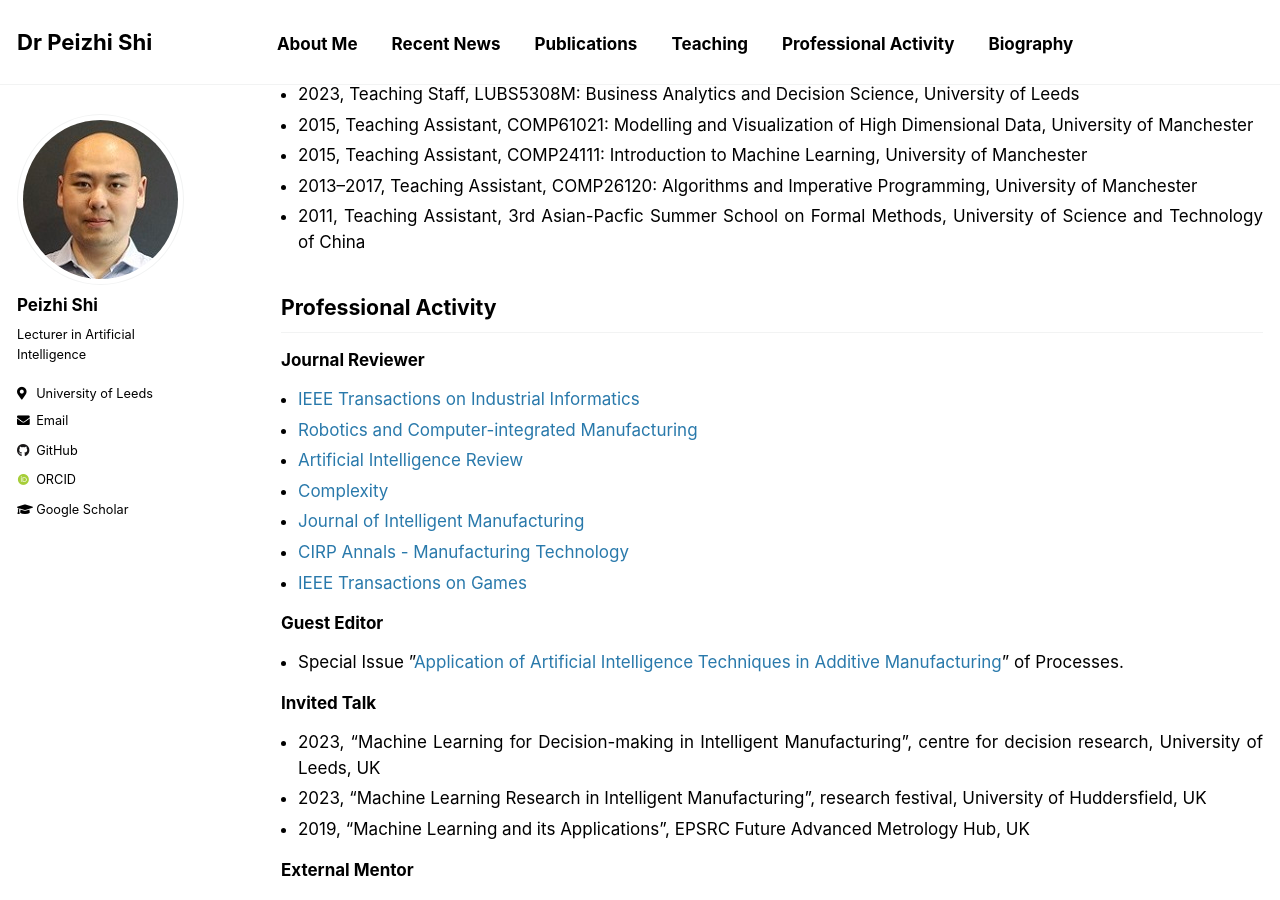
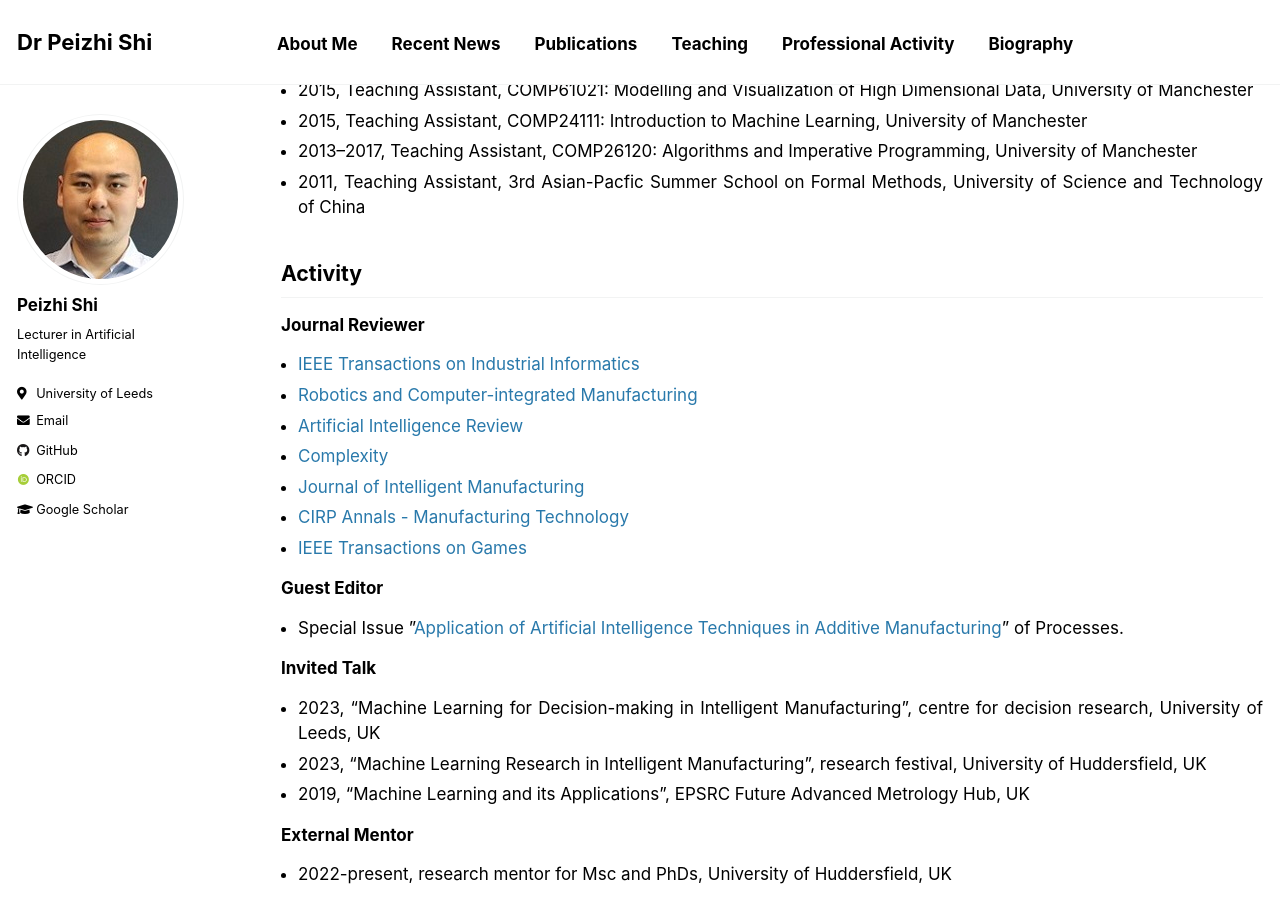
Before and after one commit to PeizhiShi/peizhishi.github.io, a Jekyll site: the page built from _pages/index.md, in a window 1280 px wide and 900 px high, scrolled down 2728 px. Built offline with Jekyll 4.4.1, drawn with Linux system fonts in a browser that asks for light colours; some web fonts are replaced; our own code applies the rules of GitHub Pages for plain Markdown files.

Commit message:
Update index.md

```diff
--- a/_pages/index.md
+++ b/_pages/index.md
@@ -11,10 +11,7 @@
 
 My research interests are machine learning and its applications in intelligent system development. I have been working in machine learning for over ten years and have authored or co-authored {{site.publications | size}} academic papers in various journals, such as IEEE Transactions on Industrial Informatics, Robotics and Computer-Integrated Manufacturing, Journal of Intelligent Manufacturing, IEEE Transactions on Games, Virtual and Physical Prototyping, Computers & Industrial Engineering, and Cognitive Computation. For details, please visit my [Publications](index.html#publications) and [Google Scholar](https://scholar.google.com/citations?user=qQuCvmQAAAAJ) pages. The scope of my current research covers various aspects of Industry 4.0, involving the expansion of the role of machine learning in subtractive/additive manufacturing, engineering management, and operational research. After years of exploring the use of machine learning in engineering contexts, I would also like to expand my research focus to include larger scopes in business and social contexts. My current machine learning research topics include computer vision, 3D object detection, deep learning, semi-supervised learning, small-sample learning, and generalisable reinforcement learning.
 
-
-
-
-## Recent News
+### Recent News
 
 - [10/2023] I was invited to give a talk on “Machine Learning for Decision-making in Intelligent Manufacturing” at the Centre for Decision Research, University of Leeds.
 - [09/2023] I am joining Centre for Decision Research, University of Leeds as Lecturer in Applied Artificial Intelligence from September 2023!
@@ -53,7 +50,7 @@
 
 
 
-## Professional Activity
+## Activity
 
 ### Journal Reviewer
 - [IEEE Transactions on Industrial Informatics](https://ieeexplore.ieee.org/xpl/RecentIssue.jsp?punumber=9424)
```
